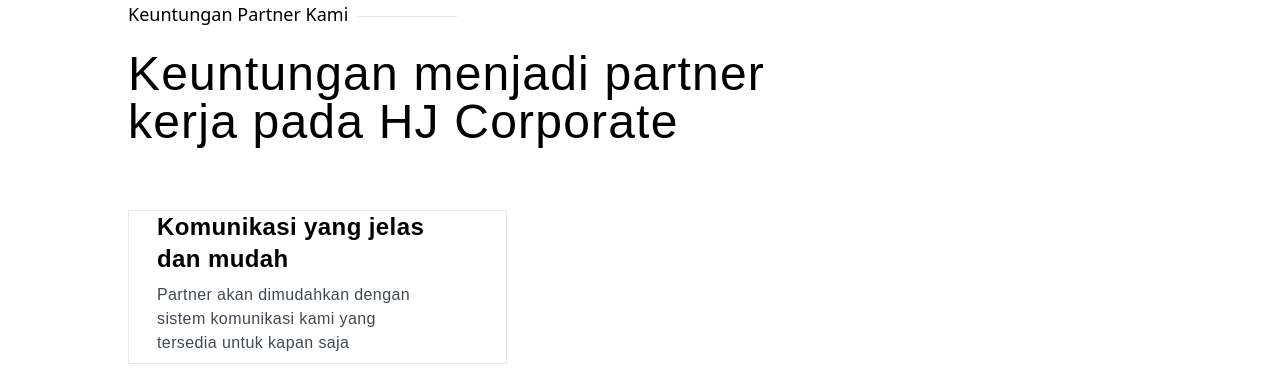
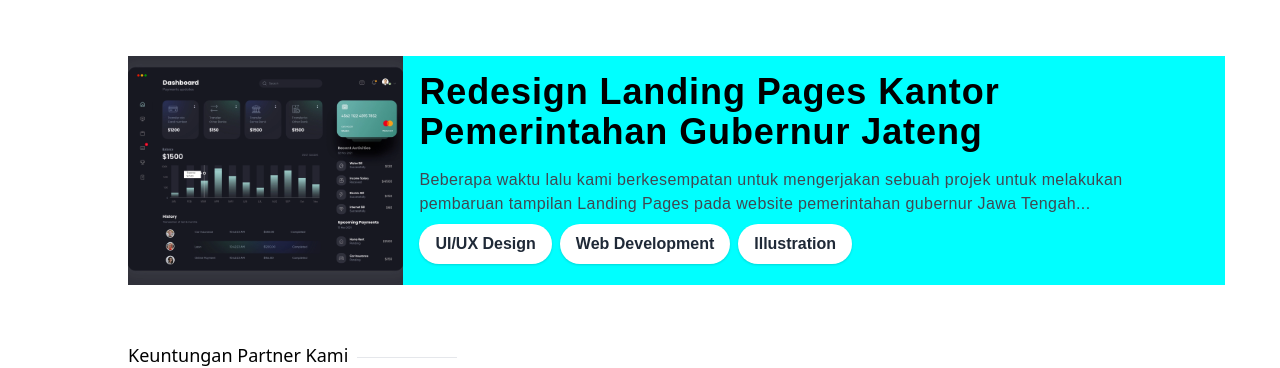
Before and after one commit to ferdianarid/HJCorporate-v2, a Nuxt app: page / in a window 1280 px wide. Shown: the top 368 px of the page. Built offline with nearby package versions, Linux system fonts and the light colour scheme.

Commit message:
add a portfolio section

```diff
--- /dev/null
+++ b/components/Portfolio.vue
@@ -0,0 +1,81 @@
+<template>
+  <div class="portfolio flex my-14">
+    <div class="card-images">
+      <img src="../static/images/imageCard.svg" alt="" />
+    </div>
+    <div class="p-4">
+      <h4 class="font-semibold text-4xl tracking-wide pb-4">
+        Redesign Landing Pages Kantor Pemerintahan Gubernur Jateng
+      </h4>
+      <p class="text-partner text-base tracking-wide font-regular">
+        Beberapa waktu lalu kami berkesempatan untuk mengerjakan sebuah projek
+        untuk melakukan pembaruan tampilan Landing Pages pada website
+        pemerintahan gubernur Jawa Tengah...
+      </p>
+      <div class="flex gap-x-2 mt-2">
+        <div
+          class="
+            bg-white
+            text-gray-800
+            font-semibold
+            py-2
+            px-4
+            rounded-3xl
+            shadow
+          "
+        >
+          UI/UX Design
+        </div>
+        <div
+          class="
+            bg-white
+            text-gray-800
+            font-semibold
+            py-2
+            px-4
+            rounded-3xl
+            shadow
+          "
+        >
+          Web Development
+        </div>
+        <div
+          class="
+            bg-white
+            text-gray-800
+            font-semibold
+            py-2
+            px-4
+            rounded-3xl
+            shadow
+          "
+        >
+          Illustration
+        </div>
+      </div>
+    </div>
+  </div>
+</template>
+
+<script>
+export default {
+  name: "Portfolio",
+};
+</script>
+
+<style>
+.portfolio {
+  width: 1097px;
+  background-color: aqua;
+}
+.portfolio .card {
+  width: 481px;
+  height: 400px;
+  background-color: chartreuse;
+}
+.portfolio .card img {
+  width: 100%;
+  height: 100%;
+  object-fit: cover;
+}
+</style>
--- a/pages/index.vue
+++ b/pages/index.vue
@@ -1,5 +1,6 @@
 <template>
   <div class="main px-32">
+    <Portfolio />
     <!-- Benefit -->
     <div>
       <div class="flex items-center">
```
Also changed, not shown: static/images/imageCard.svg (added).
